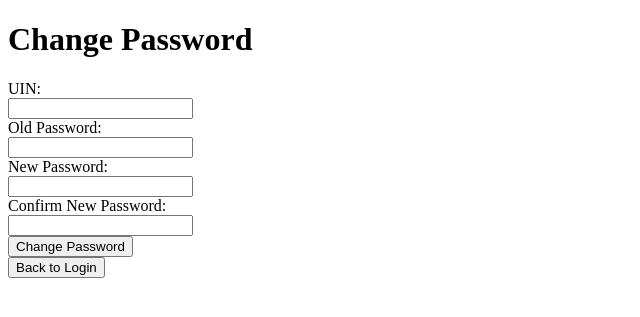
After one commit to freddypadronscarton/CSCE310_Project, a Flask app: page /passwordRecovery in a window 1280 px wide. The commit adds this page. Shown: the top 317 px of the page, without its empty margins (0-640 px from the left). Run offline with Flask 3, Linux system fonts and the light colour scheme.

Commit message:
Added Password Recovery

```diff
--- a/flaskapp/app.py
+++ b/flaskapp/app.py
@@ -217,6 +217,52 @@ def profile():
         conn.close()
         return render_template('Profile.html', user=user_info, current_year=datetime.now().year)
 
+# PROFILE PAGE
+@app.route('/passwordRecovery', methods=['GET', 'POST'])
+def passwordRecovery():
+
+    # saves previous entry of form (in case of failure)
+    stored = {}
+
+    if request.method == 'POST':
+        # FORM FIELDS
+        UIN = request.form.get("UIN")
+        oldPassword = request.form.get("Old")
+        newPassword = request.form.get("New")
+        confirmation = request.form.get("Confirm")
+
+        # save entry
+        stored = {
+            'UIN': UIN,
+            'Old': oldPassword,
+            'New': newPassword,
+            'Confirm': confirmation
+        }
+
+        # Connect to database
+        conn = get_db_connection()
+        #Retrieve User info (for entered UIN)
+        user_info = get_user(conn, UIN)
+
+        if not user_info:
+            flash("No user exists with UIN: ", UIN)
+        elif not user_info["Password"] == oldPassword:
+            flash("Incorrect old password entered.")
+        elif not newPassword == confirmation:
+            flash("Entered passwords do not match.")
+        else:
+            update_user_field(conn,UIN, 'Password', newPassword)
+            conn.commit()
+            flash("Password updated!")
+
+        conn.close()
+
+
+
+    return render_template('PasswordRecovery.html', stored = stored)
+
+
+
 
 @app.route("/logout", methods=['POST'])
 @login_required
--- /dev/null
+++ b/flaskapp/templates/PasswordRecovery.html
@@ -0,0 +1,37 @@
+<!DOCTYPE html>
+<html>
+<head>
+    <title>Change Password</title>
+</head>
+<body>
+    <!-- Flash Messages -->
+    {% with messages = get_flashed_messages(with_categories=true) %}
+        {% if messages %}
+            {% for category, message in messages %}
+                <div class="flash {{ category }}">{{ message }}</div>
+            {% endfor %}
+        {% endif %}
+    {% endwith %}
+    <h1>Change Password</h1>
+
+    <form action="{{ url_for('passwordRecovery') }}" method="post">
+        <label for="UIN">UIN:</label><br>
+        <input type="text" id="UIN" name="UIN" {%if stored %} value="{{stored.UIN}}" {% endif %}><br>
+
+        <label for="Old">Old Password:</label><br>
+        <input type="password" id="Old" name="Old" {%if stored %} value="{{stored.Old}}" {% endif %}><br>
+
+        <label for="New">New Password:</label><br>
+        <input type="password" id="New" name="New" {%if stored %} value="{{stored.New}}" {% endif %}><br>
+
+        <label for="Confirm">Confirm New Password:</label><br>
+        <input type="password" id="Confirm" name="Confirm" {%if stored %} value="{{stored.Confirm}}" {% endif %}><br>
+
+        <input type="submit" value="Change Password">
+    </form>
+
+    <form action="{{ url_for('login') }}" method="get">
+        <button type="submit">Back to Login</button>
+    </form>
+</body>
+</html>
--- a/flaskapp/util/Users.py
+++ b/flaskapp/util/Users.py
@@ -131,8 +131,6 @@ def get_user(conn, UIN):
     # Edxecute Query
     query_result = conn.execute(query, (UIN,)).fetchone()
 
-    print(UIN)
-
     # store result in dict
     user_info = {}
 
```
Also changed, not shown: flaskapp/routes/admin.py (+9 -3 lines), flaskapp/templates/admin_home.html (+4 -6 lines), flaskapp/templates/login.html (+6 -1 lines), flaskapp/database.db.
